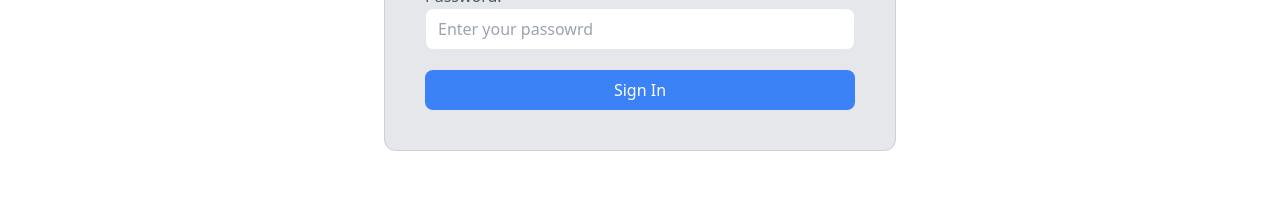
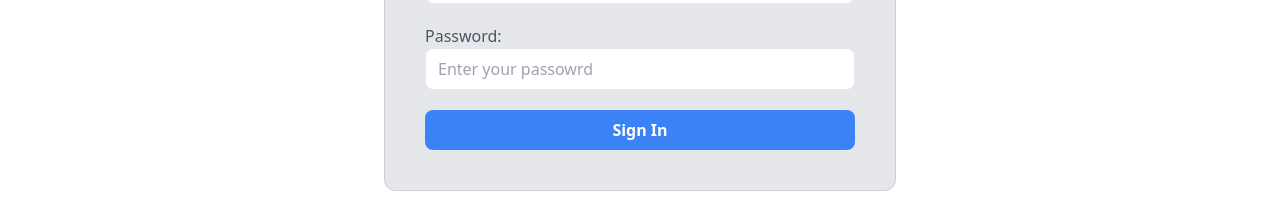
Before and after one commit to iHirenDev/CodersBlog, a React (Vite) app: page /login in a window 1280 px wide. Shown: the part 390-590 px from the top of the page. Built offline with nearby package versions, Linux system fonts and the light colour scheme; no server answers.

Commit message:
Routing bug fixes and Button animation.

```diff
--- a/src/Components/Button.jsx
+++ b/src/Components/Button.jsx
@@ -9,7 +9,9 @@ function Button({
     ...props
 }) {
   return (
-    <button className={`px-4 rounded-lg h-10 ${bgColor} ${textColor} ${className}`} {...props}>{children}</button>
+    <button className={`px-4 rounded-lg h-10 relative flex items-center justify-center overflow-hidden transition-all before:absolute before:h-0 before:w-0 before:rounded-lg before:bg-indigo-600 before:duration-300 before:ease-out hover:shadow-indigo-600 hover:before:h-56 hover:before:w-full font-semibold ${bgColor} ${textColor} ${className}`} {...props}>
+      <span className='relative z-10'>{children}</span>
+      </button>
   )
 }
 
--- a/src/Components/PostForm.jsx
+++ b/src/Components/PostForm.jsx
@@ -44,7 +44,6 @@ function PostForm({post}) {
 
 
     const submit = async(data) => {
-        console.log(`PostDate:${postDate()}`);
         const isValid = data.title !== '' && data.slug !== '' && data.featuredImage !== '' && data.content !== '' && data.status !== ''
 
         if(isValid){
--- a/src/Pages/Login.jsx
+++ b/src/Pages/Login.jsx
@@ -8,9 +8,7 @@ function Login(props) {
     document.title= props.title
 },[])
   return (
-    <div className={`${darkMode ? 'bg-dark' : 'bg-light'} py-8`}>
-      <LoginComponent/>
-    </div>
+    <div className={`${darkMode ? 'bg-dark' : 'bg-light'} py-10`}><LoginComponent/></div>
   )
 }
 
--- a/src/Pages/Post.jsx
+++ b/src/Pages/Post.jsx
@@ -49,13 +49,13 @@ function Post(props) {
 
         <div className='w-2/3'>
             <div className={`${darkMode ? 'bg-gradient-to-br from-blue-900 to-indigo-900' : 'bg-gradient-to-br from-blue-400 to-indigo-500'} rounded-lg p-8 mb-4`}>
-            <h1 className={`${darkMode ? 'text-white' : 'text-black'} text-4xl font-bold p-4`}>{post.title}</h1>
+            <h1 className={`${darkMode ? 'text-white' : 'text-black'} text-xl lg:text-4xl font-bold p-4`}>{post.title}</h1>
             <div className='flex items-center gap-4 mb-3'>
                      {/* <img
                         className='w-16 h-16 rounded-full object-center object-cover border border-gray-400'
                         src='https://ec.europa.eu/info/funding-tenders/opportunities/portal/assets/img/user-icon.png'
                      /> */}
-                     <h1 className={`${darkMode ? 'text-white' : 'text-black'} flex flex-col items-center justify-center w-16 h-16 text-4xl font-bold rounded-full border border-white`}>{userLetter()}</h1>
+                     <h1 className={`${darkMode ? 'text-white' : 'text-black'} flex flex-col items-center justify-center w-8 h-8 lg:w-16 lg:h-16 text-xl lg:text-4xl font-bold rounded-full border border-white`}>{userLetter()}</h1>
 
                      <div className='w-fit'>
                         <h3 className={`${darkMode? 'text-white' : 'text-black'} font-semibold`}>{post.author}</h3>
@@ -65,7 +65,7 @@ function Post(props) {
                   </div>
 
                   </div>
-            <div className='flex justify-between pb-2'>
+            {/* <div className='flex justify-between pb-2'>
             <div></div>
             {isAuthor && (
                     <div >
@@ -79,7 +79,7 @@ function Post(props) {
                         </Button>
                     </div>
                 )}
-            </div>
+            </div> */}
             <div className={`w-full flex justify-center mb-4 relative`}>
                 {/* <img
                     src={blogService.getFilePreview(post.featuredImage)}
@@ -98,7 +98,7 @@ function Post(props) {
             <div className='w-full mb-6'>
                 {/* <h1 className={`${darkMode ? 'text-white' : 'text-black'} text-2xl font-bold`}>{post.title}</h1> */}
             </div>
-            <div className={`${darkMode ? 'text-white' : 'text-black'} browser-css`}>
+            <div className={`${darkMode ? 'text-white' : 'text-black'} browser-css text-justify`}>
                 {parse(post.content)}
             </div>
             </div>
--- a/src/main.jsx
+++ b/src/main.jsx
@@ -5,9 +5,10 @@ import './index.css'
 import store from './store/store.js'
 import { Provider } from 'react-redux'
 import { Route, RouterProvider, createBrowserRouter, createRoutesFromElements } from 'react-router-dom'
-import {AuthLayout, Login} from './Components/index.js'
+import {AuthLayout} from './Components/index.js'
 import Home, {fetchPosts} from './Pages/Home.jsx'
 import SignUp from './Pages/SignUp.jsx'
+import Login from './Pages/Login.jsx'
 import AllPosts from './Pages/AllPosts.jsx'
 import AddPost from './Pages/AddPost.jsx'
 import EditPost from './Pages/EditPost.jsx'
```
Also changed, not shown: src/Components/Login.jsx (line endings or trailing spaces), 1 other file (tests, documents, lock files or other folders).
